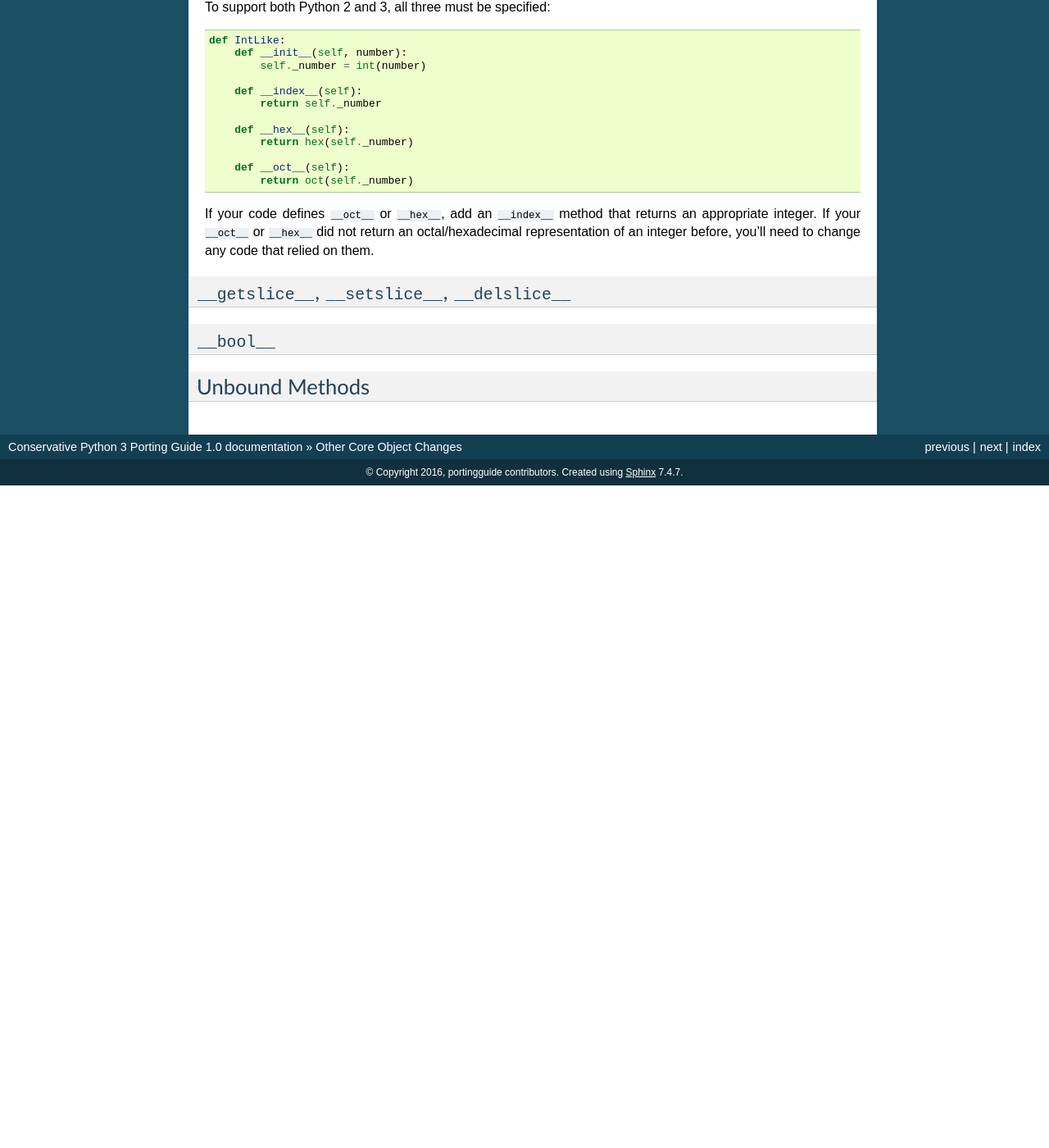
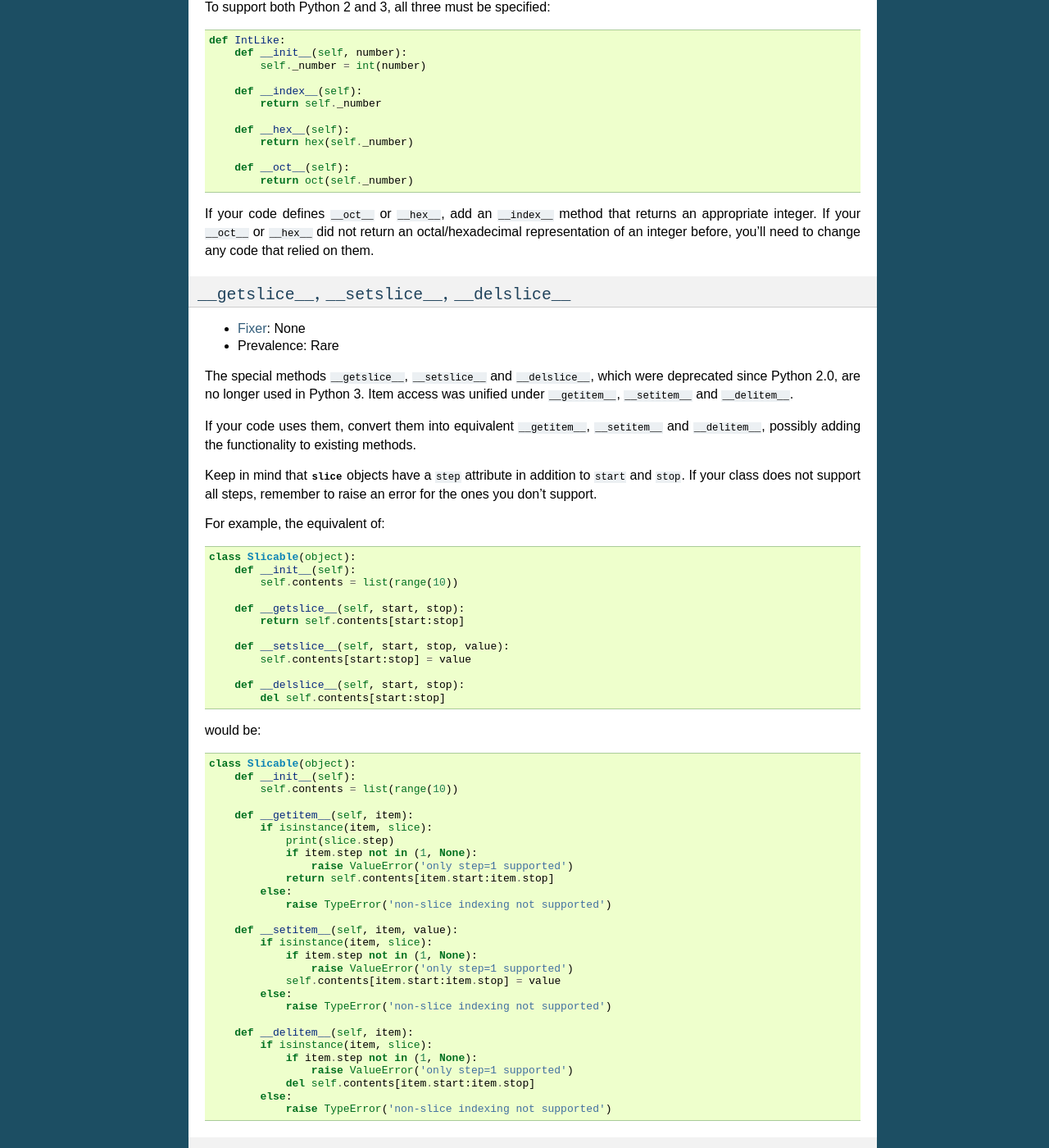
Before and after one commit to fedora-python/portingguide, a Sphinx documentation site: the page built from source/core-obj-misc.rst, in a window 1280 px wide and 1400 px high, scrolled down 963 px. Shown: the whole window at 82% size. Built offline with Sphinx 7.4.7, drawn with Linux system fonts in a browser that asks for light colours; before the commit the page ends 1555 px from its top, so only the background shows below that.

Commit message:
Write about __*slice__ methods

```diff
--- a/source/core-obj-misc.rst
+++ b/source/core-obj-misc.rst
@@ -81,6 +81,70 @@ relied on them.
 ``__getslice__``, ``__setslice__``, ``__delslice__``
 ~~~~~~~~~~~~~~~~~~~~~~~~~~~~~~~~~~~~~~~~~~~~~~~~~~~~
 
+* :ref:`Fixer <python-modernize>`: None
+* Prevalence: Rare
+
+The special methods ``__getslice__``, ``__setslice__`` and ``__delslice__``,
+which were deprecated since Python 2.0, are no longer used in Python 3.
+Item access was unified under ``__getitem__``, ``__setitem__`` and
+``__delitem__``.
+
+If your code uses them, convert them into equivalent ``__getitem__``,
+``__setitem__`` and ``__delitem__``, possibly adding the functionality
+to existing methods.
+
+Keep in mind that :class:`slice` objects have a ``step`` attribute
+in addition to ``start`` and ``stop``.
+If your class does not support all steps, remember to raise an error for
+the ones you don't support.
+
+For example, the equivalent of::
+
+    class Slicable(object):
+        def __init__(self):
+            self.contents = list(range(10))
+
+        def __getslice__(self, start, stop):
+            return self.contents[start:stop]
+
+        def __setslice__(self, start, stop, value):
+            self.contents[start:stop] = value
+
+        def __delslice__(self, start, stop):
+            del self.contents[start:stop]
+
+would be::
+
+    class Slicable(object):
+        def __init__(self):
+            self.contents = list(range(10))
+
+        def __getitem__(self, item):
+            if isinstance(item, slice):
+                print(slice.step)
+                if item.step not in (1, None):
+                    raise ValueError('only step=1 supported')
+                return self.contents[item.start:item.stop]
+            else:
+                raise TypeError('non-slice indexing not supported')
+
+        def __setitem__(self, item, value):
+            if isinstance(item, slice):
+                if item.step not in (1, None):
+                    raise ValueError('only step=1 supported')
+                self.contents[item.start:item.stop] = value
+            else:
+                raise TypeError('non-slice indexing not supported')
+
+        def __delitem__(self, item):
+            if isinstance(item, slice):
+                if item.step not in (1, None):
+                    raise ValueError('only step=1 supported')
+                del self.contents[item.start:item.stop]
+            else:
+                raise TypeError('non-slice indexing not supported')
+
+
 ``__bool__``
 ~~~~~~~~~~~~
 
```
